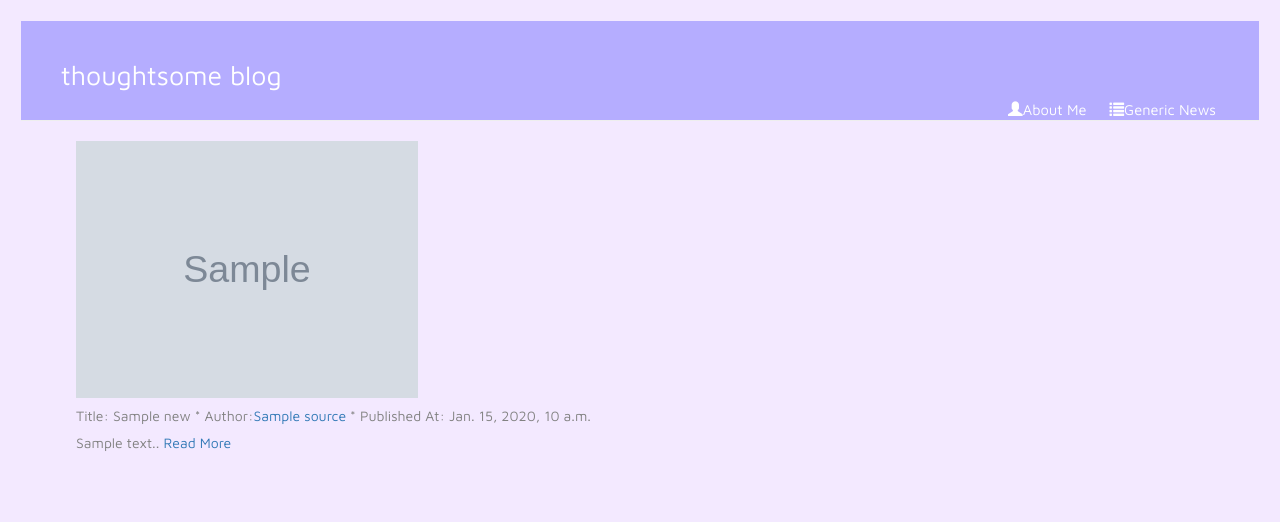
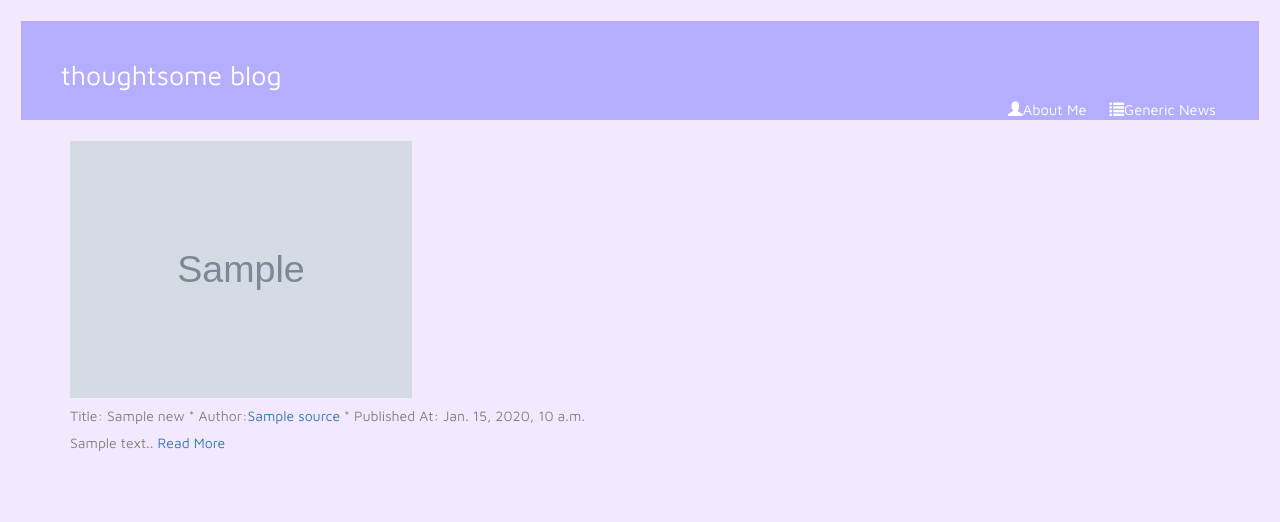
Before and after one commit to saviour123/sturdy-octo-train, a Django app: template blog/templates/blog/generic_news.html in a window 1280 px wide. Shown: the top 522 px of the page. Run offline with Django 3.2, Linux system fonts and the light colour scheme; the template is opened without the code that fills it: most values are stand-ins (such as "Sample title", 1, 10 or a date in 2020); grey boxes marked "Sample" are stand-in pictures; some libraries are stand-ins or nearby versions.

Commit message:
fixes on alignments

```diff
--- a/blog/static/css/style.css
+++ b/blog/static/css/style.css
@@ -20,7 +20,7 @@
 }
 
 .content {
-    margin-left: 40px;
+    text-align: justify;
 }
 
 h1,
--- a/blog/templates/blog/generic_news.html
+++ b/blog/templates/blog/generic_news.html
@@ -4,10 +4,14 @@
     {% for article in data %}
     <div class="post">
       <div class="date">
-        {% for news in article.articles %}
-          <img id="img_news_item" src="{{ news.urlToImage }}">
-          <h5>Title: {{ news.title }} * Author:<a href={{ news.url }}>{{ article.source }}</a> * Published At: {{ publishedAt }}</h5>
-          <p>{{ news.description|linebreaksbr }}. <a href="{{ news.url }}">Read More</a></p>
+        {% for news in article.articles|dictsort:"publishedAt" %}
+          <div class="imgtag">
+            <img id="img_news_item" src="{{ news.urlToImage }}">
+          </div>
+          <div>
+            <h5>Title: {{ news.title }} * Author:<a href={{ news.url }}>{{ article.source }}</a> * Published At: {{ news.publishedAt|default_if_none:"Unknown" }}</h5>
+            <p>{{ news.description|linebreaksbr }}. <a href="{{ news.url }}">Read More</a></p>
+          </div>
         {% endfor %}
       </div>
     </div>
```
